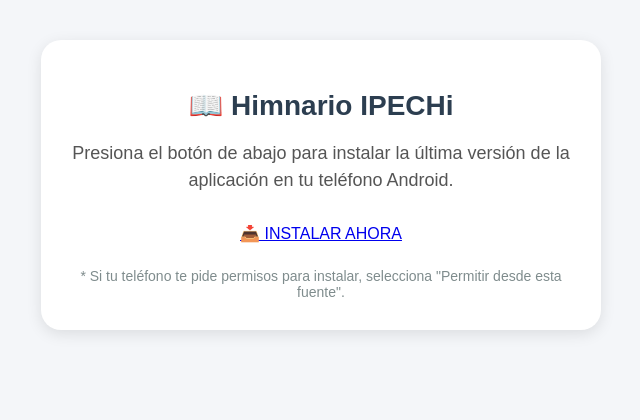
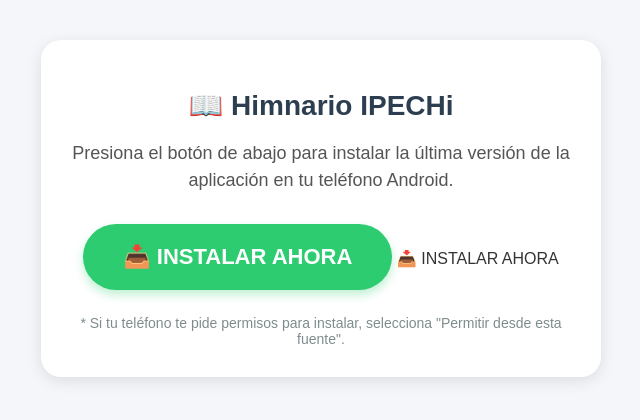
Before and after one commit to pentatonicchoir-ctrl/Himnario, a plain HTML site: page index.html in a window 1280 px wide. Shown: the whole page, without its empty margins (319-959 px from the left). Drawn offline with Linux system fonts and the light colour scheme.

Commit message:
Update index.html

```diff
--- a/index.html
+++ b/index.html
@@ -60,7 +60,9 @@
         <h1>📖 Himnario IPECHi</h1>
         <p>Presiona el botón de abajo para instalar la última versión de la aplicación en tu teléfono Android.</p>
 
-        <a href="https://github.com/pentatonicchoir-ctrl/Himnario/releases/download/v1.1/app-debug.apk">
+        <a href="app-debug.apk" class="btn-download" download="Himnario_IPECHi.apk">
+    📥 INSTALAR AHORA
+</a>
             📥 INSTALAR AHORA
         </a>
 
```
